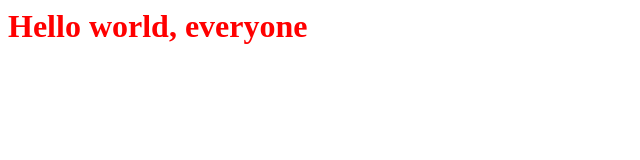
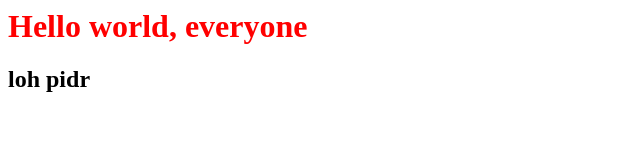
Before and after one commit to VladyaYo/ein-des-ein-git, a plain HTML site: page index.html in a window 1280 px wide. Shown: the whole page, without its empty margins (0-640 px from the left). Drawn offline with Linux system fonts and the light colour scheme.

Commit message:
Update index.html

```diff
--- a/index.html
+++ b/index.html
@@ -5,5 +5,8 @@
     </head>
     <body>
         <h1>Hello world, everyone</h1>
+        <h2>loh pidr
+
+        </h2>
     </body>
 </html>
```
